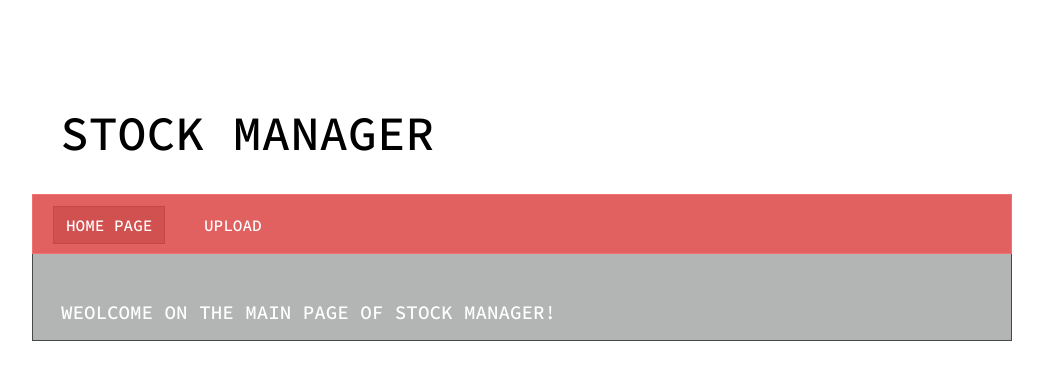
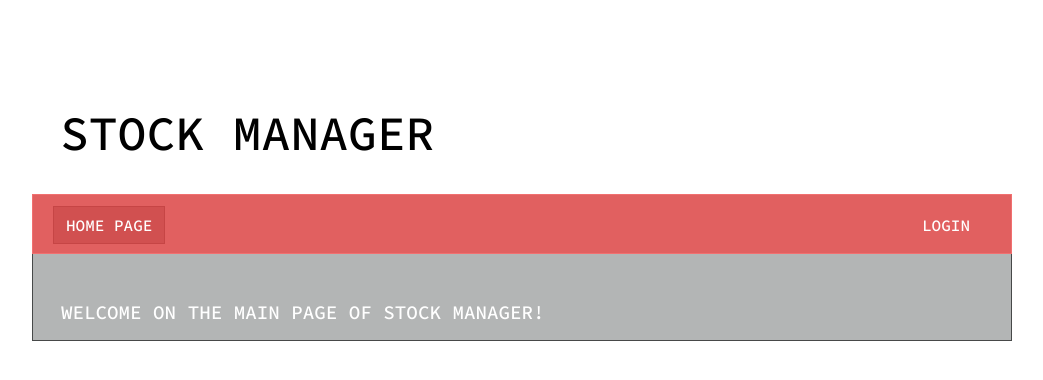
Before and after one commit to Luboshh/SDA_Final_Sklad, a Django app: page /home/ in a window 1280 px wide. Shown: the top 380 px of the page, without its empty margins (118-1161 px from the left). Run offline with Django 4.2, Linux system fonts and the light colour scheme.

Commit message:
nastavení viditelnosti změny hesla+odhlášení pro autorizované uživatele. Přidání tlačítka login na hlavní lištu

```diff
--- a/webapp/accounts/views.py
+++ b/webapp/accounts/views.py
@@ -7,6 +7,7 @@ from django.urls import reverse_lazy
 from django.views.generic import CreateView
 
 LOGGER = getLogger()
+
 
 class SignUpView(CreateView):
     template_name = 'accounts/signup.html'
@@ -21,5 +22,5 @@ class SignUpView(CreateView):
         new_user = authenticate(username=username, password=password)
         if new_user is not None:
             login(self.request, new_user)
-        #LOGGER.warning(new_user)
+        # LOGGER.warning(new_user)
         return result
--- a/webapp/sklad/templates/sklad/home.html
+++ b/webapp/sklad/templates/sklad/home.html
@@ -1,5 +1,5 @@
 {% extends 'main.html' %}
 
 {% block content %}
-    <h3>Weolcome on the main page of stock manager!</h3>
+    <h3>Welcome on the main page of stock manager!</h3>
 {% endblock %}
--- a/webapp/sklad/views.py
+++ b/webapp/sklad/views.py
@@ -1,4 +1,5 @@
 from django.contrib.auth.decorators import login_required
+from django.contrib.auth.forms import UserCreationForm
 from django.contrib.auth.mixins import LoginRequiredMixin
 from django.http import HttpResponse
 from django.shortcuts import render, redirect
@@ -19,6 +20,7 @@ def home(request):
     return render(request, template)
 
 
+
 def upload(request):
     if request.POST:
         form = UploadForm(request.POST)
--- a/webapp/templates/navbar.html
+++ b/webapp/templates/navbar.html
@@ -1,8 +1,29 @@
 <ul>
+
     <li class="first active">
         <a href="{% url 'home' %}">Home page</a>
     </li>
+    <li class="last-child">
+        <a href="{% url 'login' %}">Login</a>
+    </li>
+
+    {% if user.is_authenticated %}
     <li>
         <a href="{% url 'upload' %}">Upload</a>
     </li>
+
+
+    <li class="last-child">
+        {{ user.username }}
+    </li>
+    <li class="last-child">
+        <a href="{% url 'password_change' %}">Password change</a>
+    </li>
+    <li class="last-child">
+        <a href="{% url 'logout' %}">Logout</a>
+    </li>
+
+
+    {% endif %}
+
 </ul><br class="clearfix"/>
--- a/webapp/webapp/urls.py
+++ b/webapp/webapp/urls.py
@@ -14,7 +14,10 @@ Including another URLconf
     2. Add a URL to urlpatterns:  path('blog/', include('blog.urls'))
 """
 from django.contrib import admin
+from django.contrib.auth.models import User, Group
 from django.contrib.auth.views import LoginView, LogoutView, PasswordChangeView, PasswordChangeDoneView
+from django.db.models.signals import post_save
+from django.dispatch import receiver
 from django.urls import path
 
 from accounts import views as accounts_views
@@ -36,3 +39,8 @@ urlpatterns = [
     path('accounts/signup/', accounts_views.SignUpView.as_view(), name='signup'),
 
 ]
+
+@receiver(post_save, sender=User)
+def create_user_profile(sender, instance, created, **kwargs):
+    if created:
+        instance.groups.add(Group.objects.get(name='Participants'))
```
